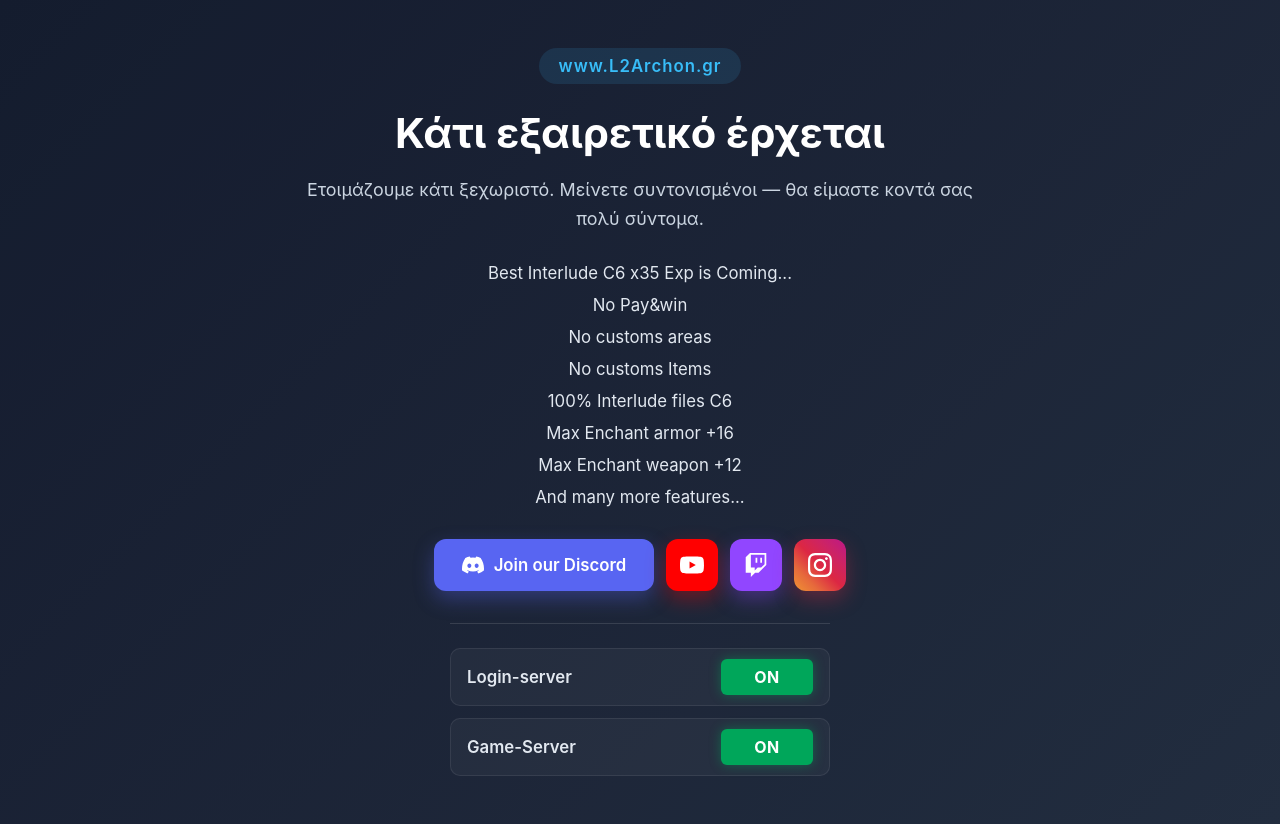
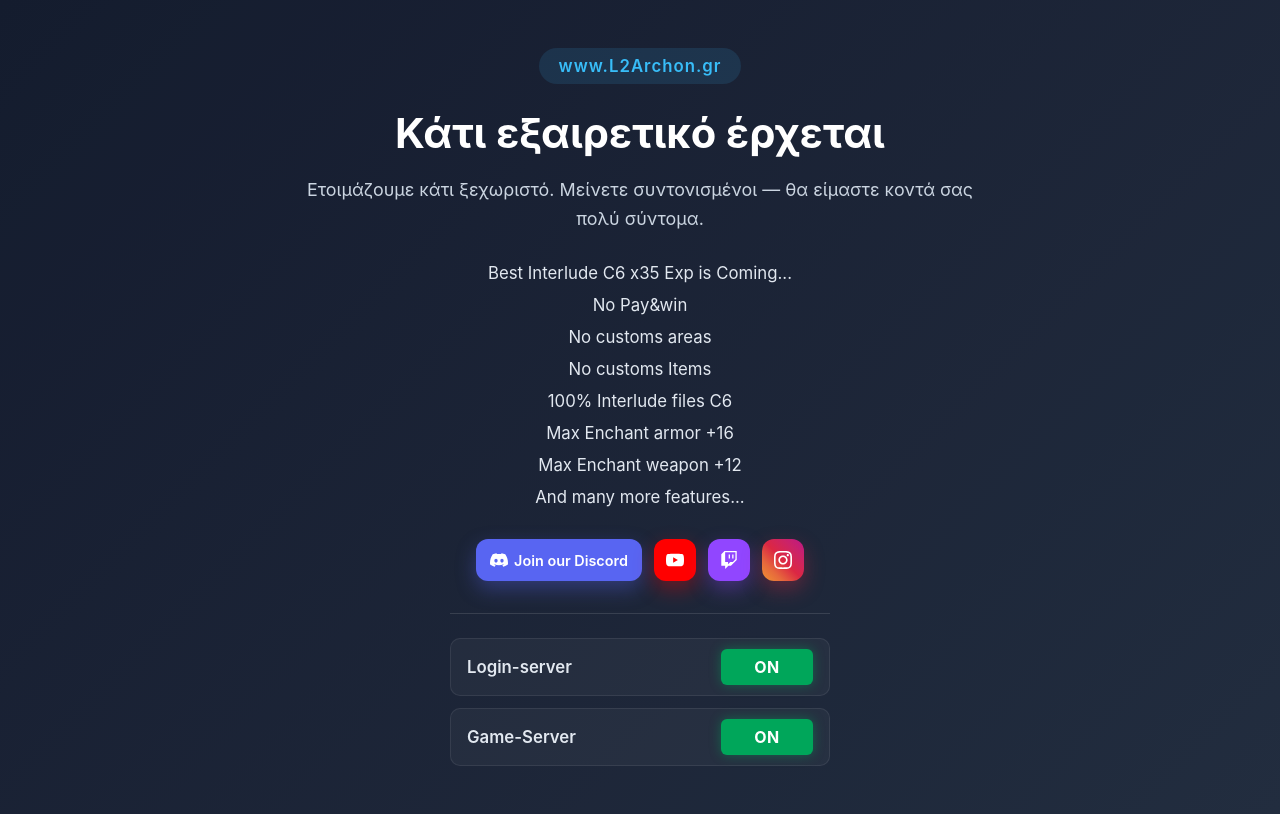
Before and after one commit to archonserver/l2archon, a plain HTML site: page index.html in a window 1280 px wide. Drawn offline with Linux system fonts and the light colour scheme.

Commit message:
Update index.html

```diff
--- a/index.html
+++ b/index.html
@@ -77,14 +77,14 @@
       display: inline-flex;
       align-items: center;
       justify-content: center;
-      gap: 10px;
-      height: 52px;
+      gap: 6px;
+      height: 42px;
       background-color: #5865F2;
       color: #ffffff;
       text-decoration: none;
-      font-size: 1.05rem;
+      font-size: 0.9rem;
       font-weight: 600;
-      padding: 0 28px;
+      padding: 0 14px;
       border-radius: 12px;
       transition: background-color 0.2s ease, transform 0.2s ease;
       box-shadow: 0 8px 20px rgba(88, 101, 242, 0.35);
@@ -94,16 +94,16 @@
       transform: translateY(-2px);
     }
     .discord-btn svg {
-      width: 22px;
-      height: 22px;
+      width: 18px;
+      height: 18px;
       fill: currentColor;
     }
     .social-icon-btn {
       display: inline-flex;
       align-items: center;
       justify-content: center;
-      width: 52px;
-      height: 52px;
+      width: 42px;
+      height: 42px;
       color: #ffffff;
       text-decoration: none;
       border-radius: 12px;
@@ -114,8 +114,8 @@
       filter: brightness(1.1);
     }
     .social-icon-btn svg {
-      width: 24px;
-      height: 24px;
+      width: 18px;
+      height: 18px;
       fill: currentColor;
     }
     .youtube-btn {
```
